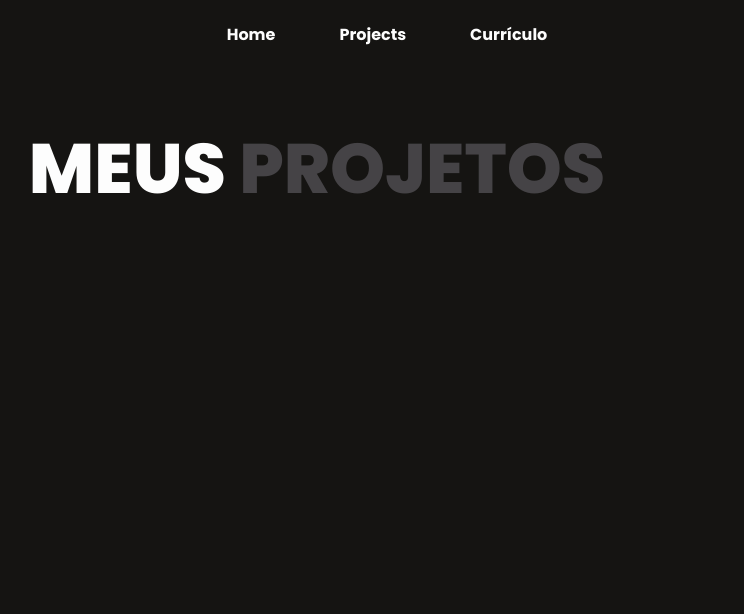
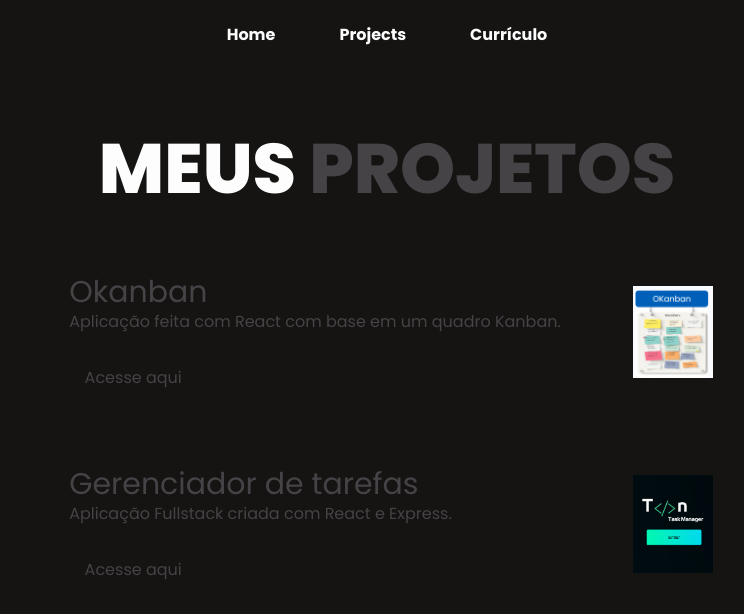
Before and after one commit to Waldst0n/portfolio-new, a Next.js app: page /projects in a window 1280 px wide. Shown: the top 614 px of the page, without its empty margins (253-997 px from the left). Built offline with nearby package versions, Linux system fonts and the light colour scheme.

Commit message:
feat: add Projectcard Component

```diff
--- a/src/app/projects/page.js
+++ b/src/app/projects/page.js
@@ -1,17 +1,48 @@
 import Navbar from '@/components/navbar';
+import ProjectCard from '@/components/project-card';
 
 export default function Projects() {
+  const projects = [
+    {
+      project1: {
+        title: 'Okanban',
+        description: 'Aplicação feita com React com base em um quadro Kanban.',
+        image: '/okanban.png',
+        link: 'https://o-kanban-waldst0ns-projects.vercel.app/',
+      },
+      project2: {
+        title: 'Gerenciador de tarefas',
+        description: 'Aplicação Fullstack criada com React e Express.',
+        image: '/tasks.png',
+        link: 'https://gerenciador-de-tarefas-front-flax.vercel.app/',
+      },
+    },
+  ];
+
   return (
     <>
+      <div className="flex flex-col items-center">
         <Navbar />
-      <main className=" flex items-center justify-center  px-16  max-w-[1140px]">
+        <main className=" flex flex-col items-center justify-center  px-16  max-w-[1140px]">
           <div className="w-full">
             <h1 className="text-[70px] text-center font-extrabold leading-none">
               MEUS <span className="text-gray">PROJETOS</span>{' '}
             </h1>
+            <ProjectCard
+              title={projects[0].project1.title}
+              description={projects[0].project1.description}
+              image={projects[0].project1.image}
+              link={projects[0].project1.link}
+            />
+            <ProjectCard
+              title={projects[0].project2.title}
+              description={projects[0].project2.description}
+              image={projects[0].project2.image}
+              link={projects[0].project2.link}
+            />
           </div>
-        <div></div>
         </main>
+      </div>
     </>
   );
 }
--- /dev/null
+++ b/src/components/project-card.js
@@ -0,0 +1,34 @@
+import Image from 'next/image';
+import Link from 'next/link';
+
+export default function ProjectCard({ image, title, description, link }) {
+  return (
+    <>
+      <div className=" flex flex-col p-4 mt-16 items-start text-gray justify-center rounded-lg gap-2 w-full h-32 transition-all hover:bg-gray hover:text-white">
+        <div className="flex w-full items-center justify-between gap-16">
+          <div className="flex flex-col p-2 gap-8">
+            <div>
+              <h3 className="text-3xl">{title}</h3>
+              <p>{description}</p>
+            </div>
+            <Link
+              className=" flex items-center justify-center rounded-md hover:bg-white w-32 transition-all hover:text-blue-500"
+              href={link}
+              target="_blank"
+            >
+              Acesse aqui
+            </Link>
+          </div>
+          <div>
+            <Image
+              src={image}
+              width={80}
+              height={80}
+              alt="Images from projects"
+            />
+          </div>
+        </div>
+      </div>
+    </>
+  );
+}
```
Also changed, not shown: public/okanban.png (added), public/tasks.png (added). Lines whose indentation alone changed are shown as unchanged.
